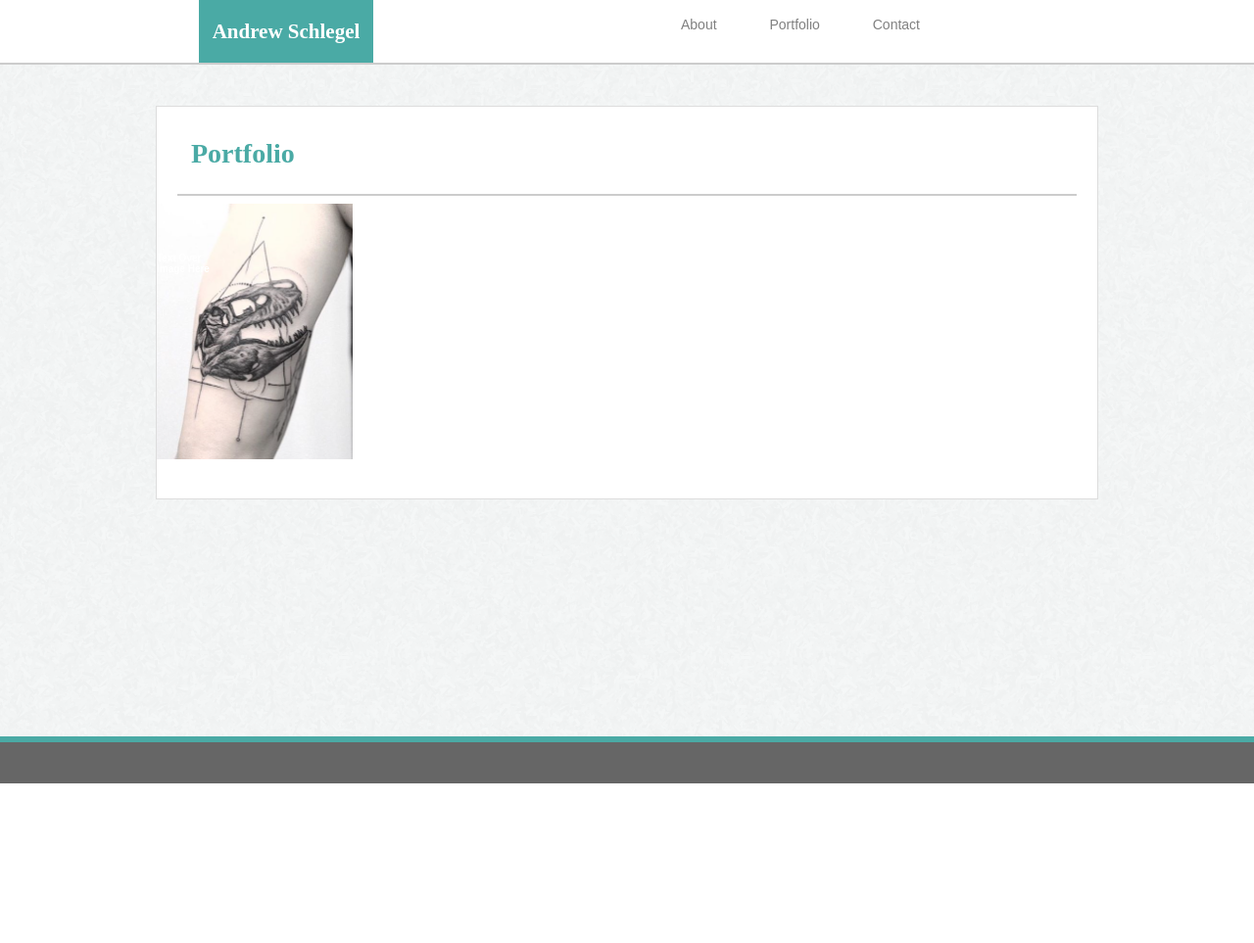
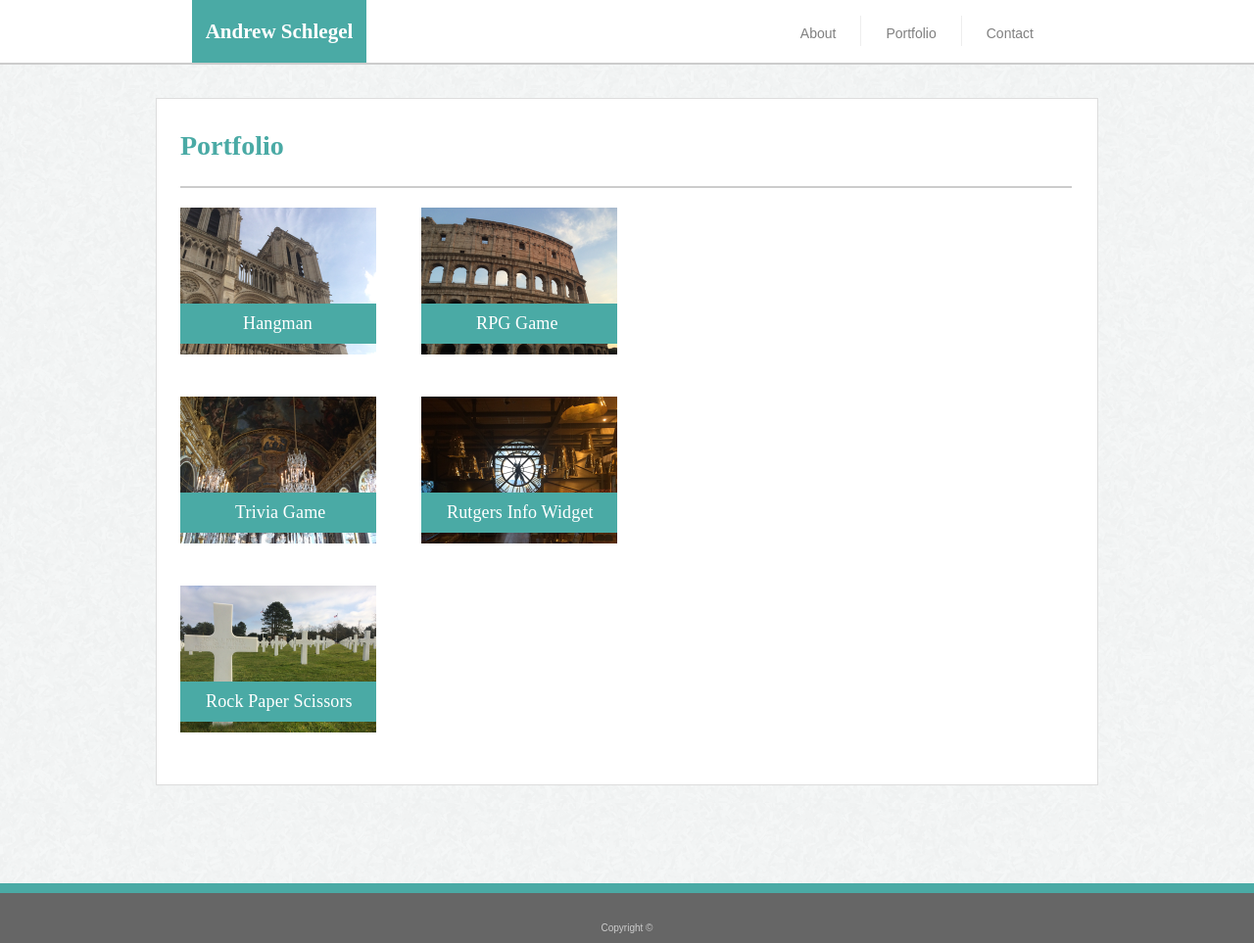
Before and after one commit to aschlegel09/Basic-Portfolio, a plain HTML site: page portfolio.html in a window 1280 px wide. Shown: the whole page at 98% size. Before the commit the page ends 800 px from the top, so only its background shows below. Drawn offline with Linux system fonts and the light colour scheme.

Commit message:
final submission

```diff
--- a/assets/css/style.css
+++ b/assets/css/style.css
@@ -5,6 +5,11 @@
 
 .bg-img {
     background-image: "assets/images/eagles-dogs.PNG";
+}
+
+html, body {
+    max-width: 100%;
+    overflow-x: hidden;
 }
 
 #head-div {
@@ -23,7 +28,7 @@
     position: relative;
     width: 178px;
     height: 44px;
-    margin-left: 203px;
+    margin-left: 196px;
     padding-top: 20px;
     font-size: 21px;
     font-weight: bold;
@@ -40,6 +45,7 @@ li a {
 li a:hover {
     background-color: #4aaaa5;
     color: white;
+    transition-duration: .5s;
 }
 
 .active {
@@ -51,7 +57,7 @@ li a:hover {
 }
 
 .navbar {
-    width: 450px;
+    width: 400px;
     height: 45px;
     top: 0;
     right: 0;
@@ -69,7 +75,7 @@ li a:hover {
     font-size: 14px;
 }
 
-.full-width {
+/* .full-width {
     top: 0;
     position: static;
     height: 100px;
@@ -79,8 +85,8 @@ li a:hover {
     margin-left: -50px;
     padding-left: 260px;
     background-color: lightgray;
-}
-
+}  */
+/*
 .container {
     top: 0;
     position: absolute;
@@ -90,32 +96,65 @@ li a:hover {
     padding-left: 260px;
     margin: 0 auto;
     background-color: white;
-}
+} */
 
 
-#body-div {
+#container {
     width: 960px;
-    height: 400px;
-    /* overflow: hidden; */
+    height: 450px;
     margin: 0 auto;
     margin-top: 28px;
-    /* margin-bottom: 66px; */
+    margin-bottom: 100px;
     border: 1px solid #dddddd;
     background-color: #ffffff;
     position: static;
 }
 
-#footer-div {
+#container-2 {
+    width: 960px;
+    height: 700px;
+    overflow: visible;
+    margin: 0 auto;
+    margin-top: 28px;
+    margin-bottom: 100px;
+    border: 1px solid #dddddd;
+    background-color: #ffffff;
+}
+
+#container-3 {
+    width: 960px;
+    height: 525px;
+    overflow: visible;
+    margin: 0 auto;
+    margin-top: 28px;
+    margin-bottom: 100px;
+    border: 1px solid #dddddd;
+    background-color: #ffffff;
+    overflow-y: visible;
+}
+
+.footer-div {
+    position: static;
+    overflow: hidden;
+    left: 0;
+    background-color: #666666;
+    width: 100vw;
+    /* border-top: #666666 solid 30px; */
+}
+/*
+.footer-div p {
+    bottom: 0;
+    vertical-align: bottom;
+} */
+
+.footer-div:before {
+    content: "";
     position: absolute;
     overflow: hidden;
-    bottom: 0;
-    background-color: #666666;
+    margin-bottom: 50px;
     width: 100vw;
-    height: 42px;
-    left: 0;
-    border-top: #4aaaa5 solid 6px;
-    /* margin-top: 66px; */
-}
+    border: 5px solid #4aaaa5;
+  }
 
 .fl-rt {
     float: right;
@@ -138,31 +177,15 @@ li a:hover {
 #about {
     color: #4aaaa5;
     font-size: 28px;
-    margin-left: 35px;
+    margin-left: 24px;
     margin-top: 32px;
 }
 
 .border {
     border: 1px solid #cccccc;
-    margin-left: 21px;
-    margin-right: 21px;
+    margin-left: 24px;
+    margin-right: 26px;
     margin-top: 25px;
-}
-
-.mg-lg {
-    margin-top: 35px;
-}
-
-.mg-left {
-    margin-left: 14px;
-}
-
-.mg-top {
-    margin-top: 21px;
-}
-
-.pd-left {
-    padding-left: 21px;
 }
 
 .width-sm {
@@ -179,6 +202,18 @@ li a:hover {
 
 .gray-font {
     color: #777777;
+}
+
+.gray-font2 {
+    color: #cccccc;
+}
+
+.gray-border {
+    border: 1px solid #dddddd;
+}
+
+.no-border {
+    border: 0px;
 }
 
 .clearfix {
@@ -198,7 +233,6 @@ li a:hover {
 
 .center {
     text-align: center;
-    position: relative;
 }
 
 .white {
@@ -209,16 +243,81 @@ li a:hover {
     font-size: 10px;
 }
 
+.md-font {
+    font-size: 14px;
+}
+
 .bottom {
     bottom: -10;
 }
 
+.mg-lg {
+    margin-top: 35px;
+}
+
+.mg-top {
+    margin-top: 21px;
+}
+
+.mg-bot {
+    margin-bottom: 4px;
+}
+
+
+.no-margin {
+    margin: 0px 0px 0px 0px;
+}
+
+.pd-left {
+    padding-left: 21px;
+}
+
+.pr {
+    padding-right: 20px;
+}
+
+.pd-top {
+    padding-top: 30px;
+}
+
 .mg-bt {
-    padding-bottom: -20px;
+    margin-bottom: 20px;
+}
+
+.ml {
+    margin-left: 24px;
+}
+
+.ml-lg {
+    margin-left: 160px;
+}
+
+.ml-sm {
+    margin-left: 14px;
+}
+
+.ml-xs {
+    margin-left: 6px;
+}
+
+.mt-xs {
+    margin-top: 4px;
+}
+
+.mr-sm {
+    margin-right: 50px;
+}
+
+.ml-neg-sm {
+    margin-left: -24px;
 }
 
 .form-width {
-    width: 495px;
+    width: 420x;
+}
+
+.message-ht {
+    height: 150px;
 }
 
 .ln-ht {
@@ -232,7 +331,30 @@ li a:hover {
 .port-image1 {
     position: relative;
     width: 200px; /* for IE 6 */
+    clear: both;
+    float: left;
+    /* display: block; */
+    margin-left: 2px;
+    margin-right: auto;
+    margin-bottom: 25px;
+    left: 22px;
  }
+
+.port-image2 {
+    position: relative;
+    width: 200px; /* for IE 6 */
+    clear: both;
+    float: right;
+    /* display: block; */
+    margin-left: auto;
+    margin-right: auto;
+    margin-bottom: 25px;
+    right: 490px;
+ }
+
+img {
+    display: inline-block;
+}
 
  h2 {
     position: absolute;
@@ -253,6 +375,10 @@ li a:hover {
  }
 
  .absolute {
+     position: absolute;
+ }
+
+ .relative {
      position: relative;
  }
 
@@ -266,3 +392,80 @@ ol {
     padding-left: 40px;
     margin-left: 0;
 }
+
+.ltr-spc {
+    letter-spacing: .008em;
+}
+
+.btn-pad {
+    padding: 10px 10px 10px 10px;
+}
+/*
+.btn-margin {
+    margin: 0px 500px 0px 0px;
+} */
+
+.submit-pad {
+    padding: 8px 25px 8px 25px;
+}
+
+#hover:hover {
+    transition-duration: .5s;
+    transition-timing-function: ease-out;
+    background-color: #4eeee5;
+}
+
+.bold {
+    font-weight: 300;
+}
+
+.form-width {
+    width: 95%;
+}
+
+.column {
+    flex: 0%;
+}
+
+.row {
+    width: 100%;
+    margin: 0 auto;
+    display: flex;
+}
+/* clearfix hack for rows without bootstrap */
+.row:before,
+.row:after {
+    content:"";
+    display: table;
+    clear: both;
+}
+
+.text-block1 {
+    padding: 10px 0px 10px 40px;
+    margin: -152px 10px 100px 22px;
+    left: 2px;
+}
+.text-block-2 {
+    padding: 10px 0px 10px 40px;
+    margin: -152px 0px 10px -170px;
+    left: -40px;
+}
+
+.text-block {
+    position: relative;
+    background-color: #4aaaa5;
+    color: white;
+    width:160px;
+    font-size: 18px;
+    font-weight: 100;
+}
+
+.text-block a:hover {
+    text-shadow: 1px 1px #000;
+    font-size: 19px;
+    transition-duration: .5s;
+}
+
+.txt-none {
+    text-decoration: none;
+}
--- a/portfolio.html
+++ b/portfolio.html
@@ -8,43 +8,81 @@
 
 </head>
 
-<body background="assets/images/paper_fibers.png">
+<body background="assets/images/paper_fibers.png" class="no-margin">
     <header id="head-div">
 
         <div class="name inactive">Andrew Schlegel</div>
 
         <nav class="navbar">
             <ul>
-                    <li class="hnav">
+                <li class="hnav fl-rt">
+                    <a href="contact.html">Contact</a>
+                </li>
+
+                <li class="hnav fl-rt bdr-rt">
+                    <a href="#">Portfolio</a>
+                </li>
+
+                <li class="hnav fl-rt bdr-rt">
                     <a href="index.html">About</a>
                 </li>
-                    <li class="hnav">
-                        <a href="#">Portfolio</a>
-                    </li>
-                    <li class="hnav">
-                        <a href="contact.html">Contact</a>
-                    </li>
+
+
             </ul>
         </nav>
     </header>
 
-    <br><br><br><br>
-    <div id="body-div">
+    <br>
+    <br>
+    <br>
+    <br>
+    <div id="container-2" class="clearfix">
         <h1 id="about">Portfolio</h1>
-        <hr class="border">
+        <hr class="border mg-bt">
 
 
-        <div>
-            <img src="assets/images/dino-arm.PNG" class=" port-image1">
-            <h2 class="white sm-font font-fam">Text Over Image Here
+        <div class="row">
+            <div class="column">
+                <img src="assets/images/port1.png" class="port-image1">
+                <!--fl-lt pd-right-lg mg-left-->
+                <h2 class="text-block text-block1"><span class="ml-sm ltr-spc"><a href="#" class="white txt-none">Hangman</a></span>
                 </h2>
             </div>
 
+            <div class="column">
+                <img src="assets/images/port2.png" class="port-image2">
+                <h2 class="text-block text-block-2"><span class="ml-xs ltr-spc"><a href="#" class="white txt-none">RPG Game</a></span></h2>
+            </div>
         </div>
 
-    <div id="footer-div">
+        <br>
+        <div class="row">
+            <div class="column">
+                <img src="assets/images/port3.png" class="port-image1">
+                <!--port-image1 relative fl-lt pd-right-lg mg-left-->
+                <h2 class="text-block text-block1"><span class="ml-xs ltr-spc"><a href="#" class="white txt-none">Trivia Game</a></span>
+                </h2>
+            </div>
 
+            <div class="column">
+                <img src="assets/images/port4.png" class="port-image2">
+                <h2 class="text-block text-block-2"><span class="ml-neg-sm ltr-spc"><a href="#" class="white txt-none">Rutgers Info Widget</a></span>
+                </h2>
+            </div>
+        </div>
+        <br>
 
+        <div class="row">
+            <div class="column">
+                <img src="assets/images/port5.png" class="port-image1">
+                <h2 class="text-block text-block1"><span class="ml-neg-sm ltr-spc"><a href="#" class="white txt-none">Rock Paper Scissors</a></span>
+                </h2>
+            </div>
+        </div>
+    </div>
+
+    <div class="footer-div">
+            <p class="center sm-font font-fam bottom gray-font2 pd-top">Copyright &copy;</p>
         </div>
 
 
```
Also changed, not shown: contact.html (+46 -17 lines), index.html (+18 -30 lines), assets/images/dino-arm.PNG (deleted), assets/images/eagles-dogs.PNG (deleted), assets/images/port1.png (added), assets/images/port2.png (added), assets/images/port3.png (added), assets/images/port4.png (added), assets/images/port5.png (added). Lines whose indentation alone changed are shown as unchanged.
